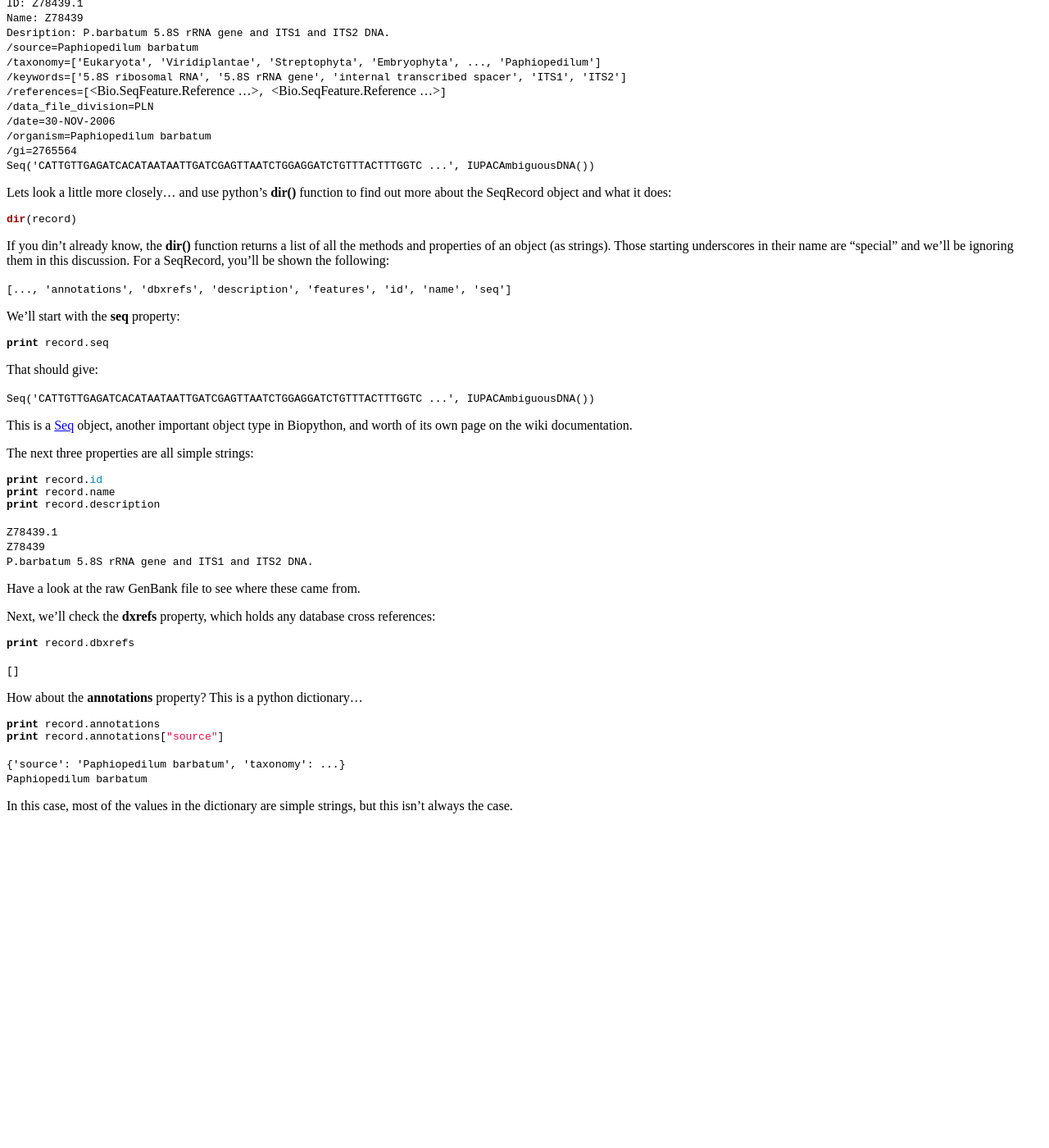
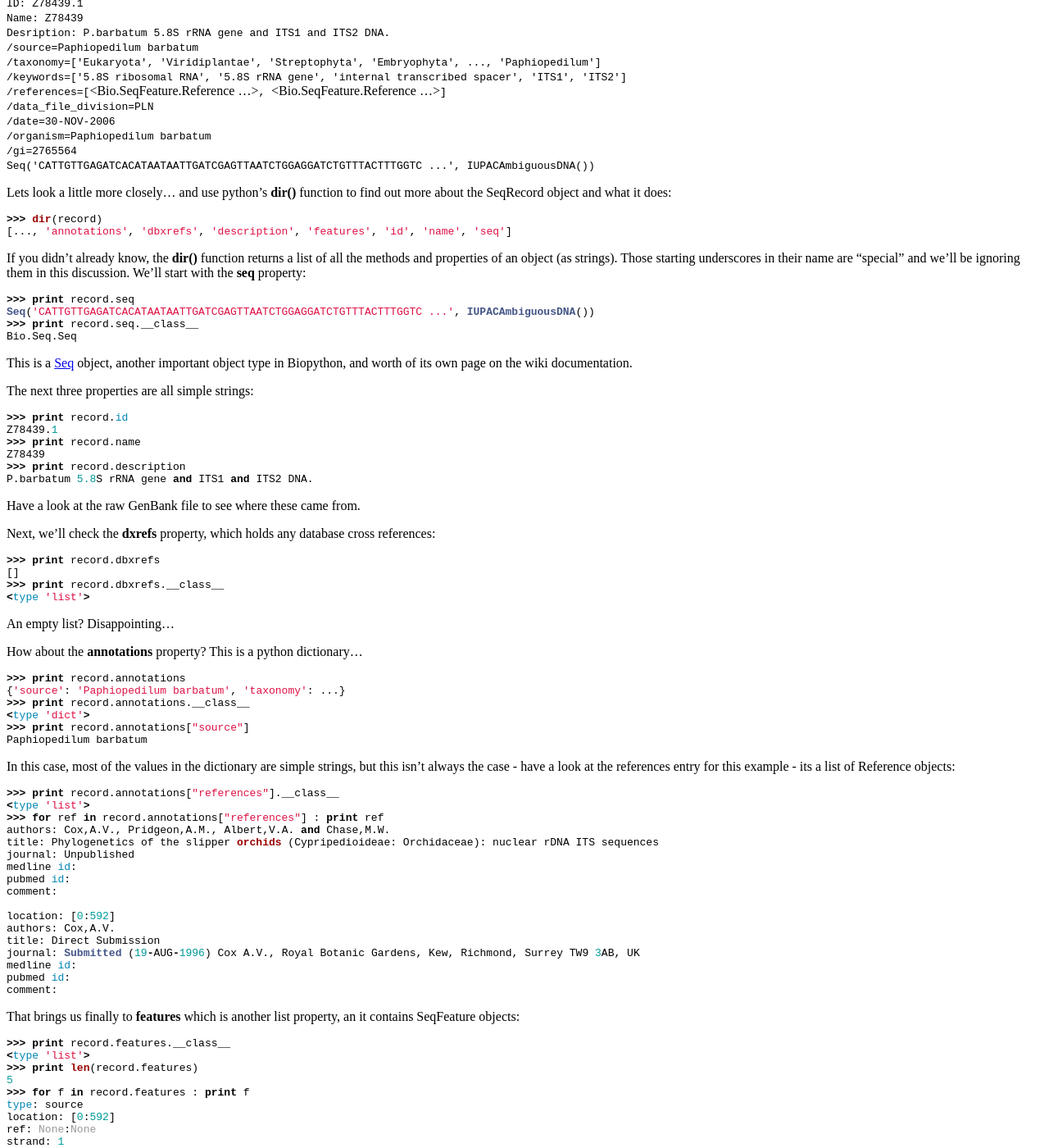
Before and after one commit to biopython/biopython.github.io, a Jekyll site: the page built from wiki/SeqRecord.md, in a window 1280 px wide and 1400 px high, scrolled down 590 px. Shown: the whole window at 82% size. Built offline with Jekyll 4.4.1, drawn with Linux system fonts in a browser that asks for light colours; before the commit the page ends 1598 px from its top, so only the background shows below that; some of the changed text lies outside the part shown.

Commit message:
/* Extracting information from a SeqRecord */

````diff
--- a/wiki/SeqRecord.md
+++ b/wiki/SeqRecord.md
@@ -66,25 +66,21 @@ Lets look a little more closely... and use python's **dir()** function
 to find out more about the SeqRecord object and what it does:
 
 ``` python
-dir(record)
+>>> dir(record)
+[..., 'annotations', 'dbxrefs', 'description', 'features', 'id', 'name', 'seq']
 ```
 
-If you din't already know, the **dir()** function returns a list of all
+If you didn't already know, the **dir()** function returns a list of all
 the methods and properties of an object (as strings). Those starting
 underscores in their name are "special" and we'll be ignoring them in
-this discussion. For a SeqRecord, you'll be shown the following:
-
-`[..., 'annotations', 'dbxrefs', 'description', 'features', 'id', 'name', 'seq']`
-
-We'll start with the **seq** property:
+this discussion. We'll start with the **seq** property:
 
 ``` python
-print record.seq
+>>> print record.seq
+Seq('CATTGTTGAGATCACATAATAATTGATCGAGTTAATCTGGAGGATCTGTTTACTTTGGTC ...', IUPACAmbiguousDNA())
+>>> print record.seq.__class__
+Bio.Seq.Seq
 ```
-
-That should give:
-
-`Seq('CATTGTTGAGATCACATAATAATTGATCGAGTTAATCTGGAGGATCTGTTTACTTTGGTC ...', IUPACAmbiguousDNA())`
 
 This is a [Seq](Seq "wikilink") object, another important object type in
 Biopython, and worth of its own page on the wiki documentation.
@@ -92,14 +88,13 @@ Biopython, and worth of its own page on the wiki documentation.
 The next three properties are all simple strings:
 
 ``` python
-print record.id
-print record.name
-print record.description
+>>> print record.id
+Z78439.1
+>>> print record.name
+Z78439
+>>> print record.description
+P.barbatum 5.8S rRNA gene and ITS1 and ITS2 DNA.
 ```
-
-`Z78439.1`
-`Z78439`
-`P.barbatum 5.8S rRNA gene and ITS1 and ITS2 DNA.`
 
 Have a look at the raw GenBank file to see where these came from.
 
@@ -107,20 +102,73 @@ Next, we'll check the **dxrefs** property, which holds any database
 cross references:
 
 ``` python
-print record.dbxrefs
+>>> print record.dbxrefs
+[]
+>>> print record.dbxrefs.__class__
+<type 'list'>
 ```
 
-`[]`
+An empty list? Disappointing...
 
 How about the **annotations** property? This is a python dictionary...
 
 ``` python
-print record.annotations
-print record.annotations["source"]
+>>> print record.annotations
+{'source': 'Paphiopedilum barbatum', 'taxonomy': ...}
+>>> print record.annotations.__class__
+<type 'dict'>
+>>> print record.annotations["source"]
+Paphiopedilum barbatum
 ```
 
-`{'source': 'Paphiopedilum barbatum', 'taxonomy': ...}`
-`Paphiopedilum barbatum`
+In this case, most of the values in the dictionary are simple strings,
+but this isn't always the case - have a look at the references entry for
+this example - its a list of Reference objects:
 
-In this case, most of the values in the dictionary are simple strings,
-but this isn't always the case.
+``` python
+>>> print record.annotations["references"].__class__
+<type 'list'>
+>>> for ref in record.annotations["references"] : print ref
+authors: Cox,A.V., Pridgeon,A.M., Albert,V.A. and Chase,M.W.
+title: Phylogenetics of the slipper orchids (Cypripedioideae: Orchidaceae): nuclear rDNA ITS sequences
+journal: Unpublished
+medline id:
+pubmed id:
+comment:
+
+location: [0:592]
+authors: Cox,A.V.
+title: Direct Submission
+journal: Submitted (19-AUG-1996) Cox A.V., Royal Botanic Gardens, Kew, Richmond, Surrey TW9 3AB, UK
+medline id:
+pubmed id:
+comment:
+```
+
+That brings us finally to **features** which is another list property,
+an it contains SeqFeature objects:
+
+``` python
+>>> print record.features.__class__
+<type 'list'>
+>>> print len(record.features)
+5
+>>> for f in record.features : print f
+type: source
+location: [0:592]
+ref: None:None
+strand: 1
+qualifiers:
+        Key: db_xref, Value: ['taxon:53070']
+        Key: mol_type, Value: ['genomic DNA']
+        Key: organism, Value: ['Paphiopedilum barbatum']
+
+...
+
+type: misc_feature
+location: [550:592]
+ref: None:None
+strand: 1
+qualifiers:
+        Key: note, Value: ['internal transcribed spacer 2']
+```
````
Also changed, not shown: 1 other file.
